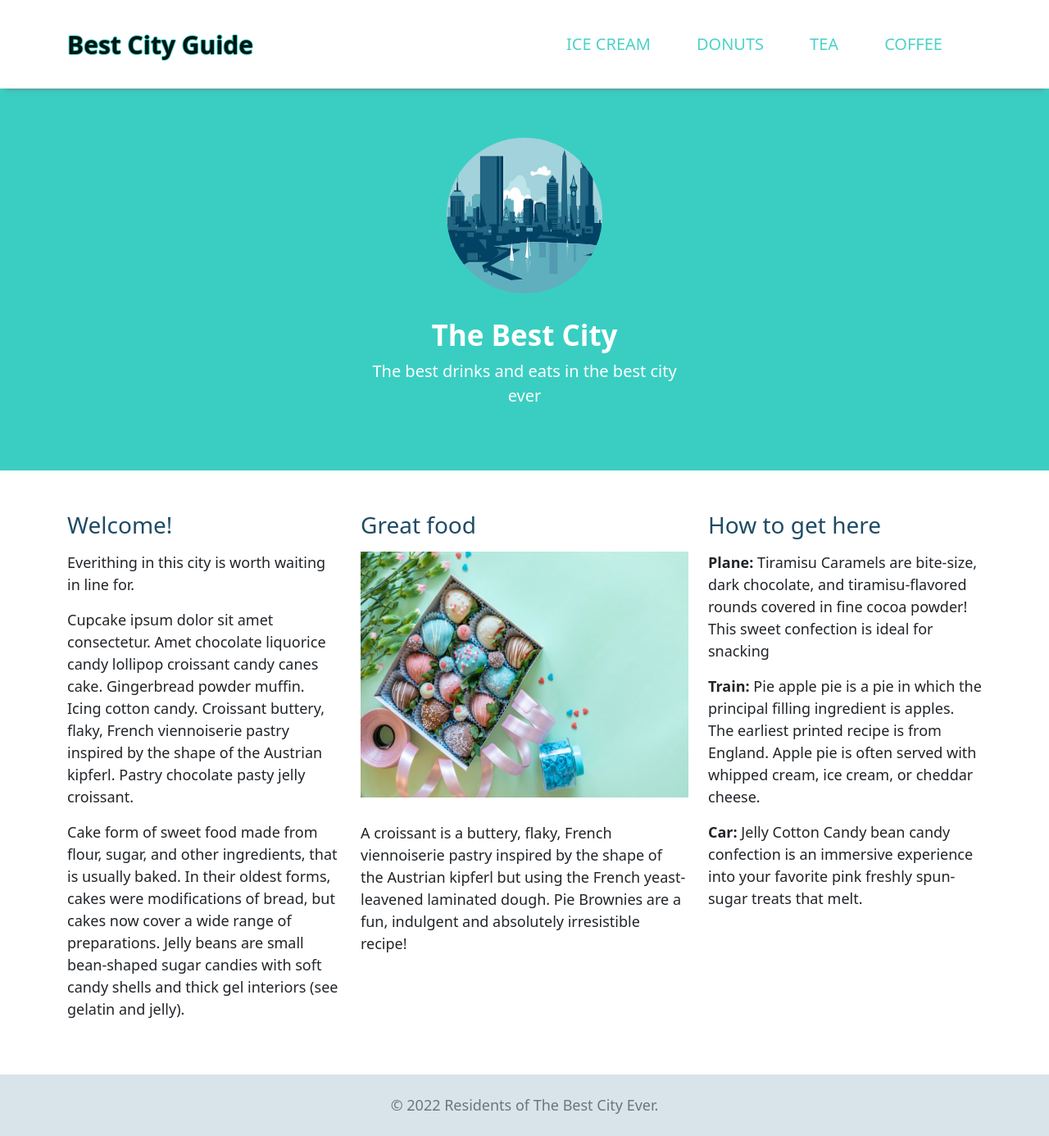
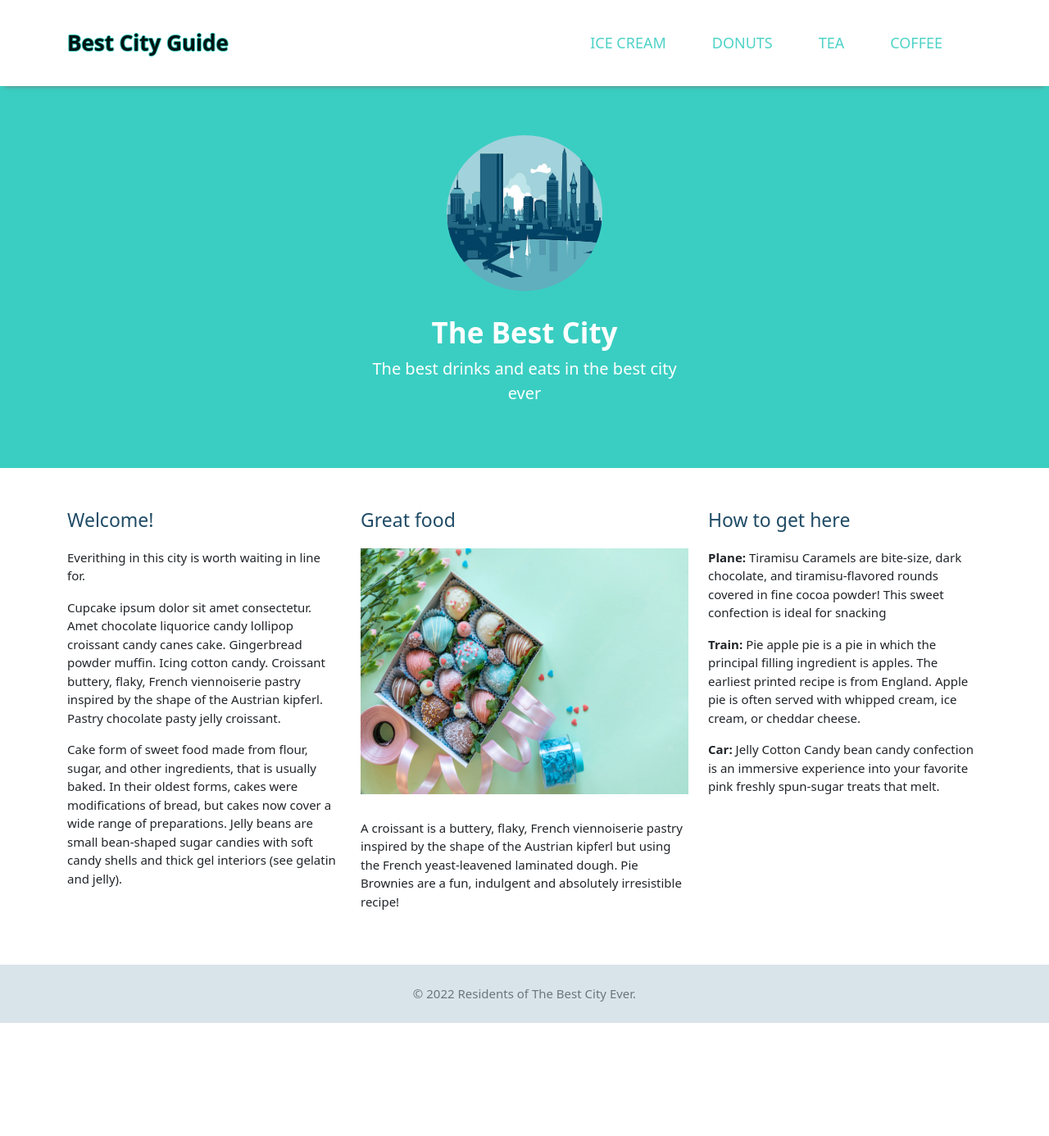
Before and after one commit to AlondraCordoba/diagnosticExamDWI, a React (Create React App) app: page / in a window 1280 px wide. Shown: the whole page at 82% size. After the commit the page ends 1248 px from the top, so only its background shows below. Built offline with nearby package versions, Linux system fonts and the light colour scheme.

Commit message:
4 commit

```diff
--- a/src/App.css
+++ b/src/App.css
@@ -3,14 +3,14 @@
   margin-bottom: 15px;
 }
 .navbar-light .navbar-brand{
-  font-size: 30px !important;
+  font-size: 26px !important;
   font-weight: 600 !important;
   color: #1F4B66;
   text-shadow: -1px 0 #3ACEC2, 0 1px #3ACEC2,
 	  1px 0 #3ACEC2, 0 -1px #3ACEC2
 }
 .navbar-light .navbar-text{
-  font-size: 20px !important;
+  font-size: 18px !important;
   font-weight: 500 !important;
   text-transform: uppercase;
 }
@@ -50,15 +50,15 @@
   margin-top: 50px;
   margin-bottom: 50px;
 }
-h3{color: #1F4B66;}
+h3{color: #1F4B66; font-size: 23px !important;}
 .text1{
   text-align: left;
 }
 .text1 h3{
-  margin-bottom: 15px !important;
+  margin-bottom: 20px !important;
 }
 .text1 p{
-  font-size: 18px !important;
+  font-size: 15px !important;
 }
 .imgdesse{
   height: 300px;
@@ -68,6 +68,6 @@ h3{color: #1F4B66;}
 }
 .footercolor{
   color: black;
-  font-size: 18px;
+  font-size: 15px;
   background-color: rgb(217,228,234);
 }
```
